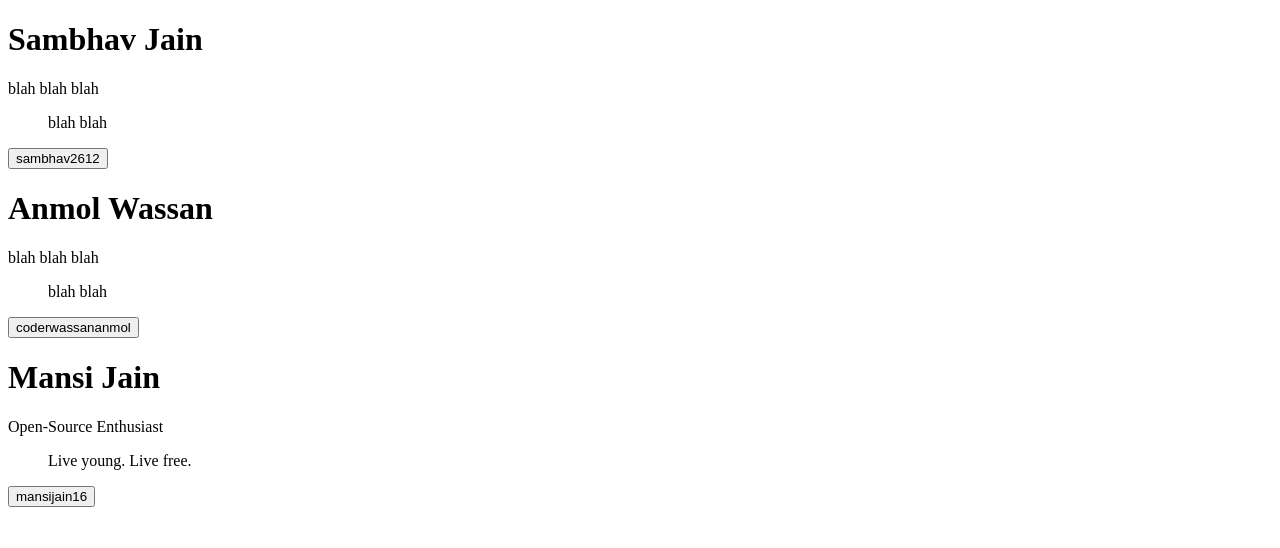
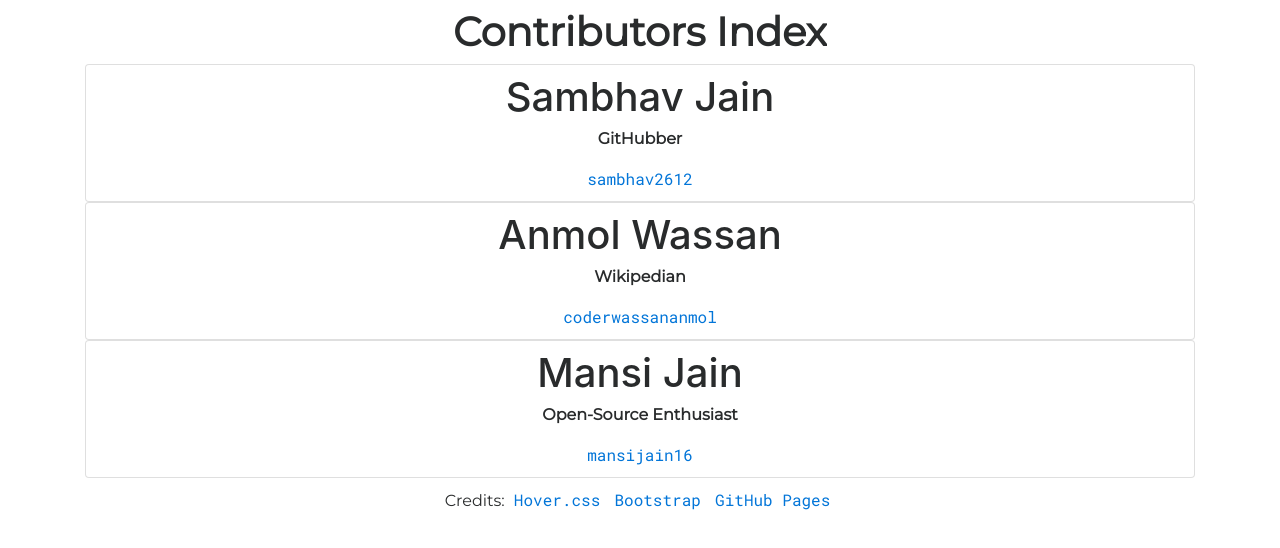
Before and after one commit to sambhav2612/app-2, a plain HTML site: page index.html in a window 1280 px wide. Drawn offline with nearby package versions, Linux system fonts and the light colour scheme.

Commit message:
additional changes to simple api for version 0.0.3

```diff
--- a/api.json
+++ b/api.json
@@ -1,8 +1,7 @@
 [
     {
         "name": "Sambhav Jain",
-        "bio": "blah blah blah",
-        "quote": "blah blah",
+        "bio": "GitHubber",
         "github_url": [
             "https://github.com/sambhav2612/"
         ],
@@ -10,8 +9,7 @@
     },
     {
         "name": "Anmol Wassan",
-        "bio": "blah blah blah",
-        "quote": "blah blah",
+        "bio": "Wikipedian",
         "github_url": [
             "https://github.com/coderwassananmol/"
         ],
@@ -20,7 +18,6 @@
     {
     "name": "Mansi Jain",
     "bio": "Open-Source Enthusiast",
-    "quote": "Live young. Live free.",
     "github_url": [
         "https://github.com/mansijain16/"
     ],
--- /dev/null
+++ b/hover.css
@@ -0,0 +1,29 @@
+.hvr-underline-from-center {
+  display: inline-block;
+  vertical-align: middle;
+  -webkit-transform: perspective(1px) translateZ(0);
+  transform: perspective(1px) translateZ(0);
+  box-shadow: 0 0 1px transparent;
+  position: relative;
+  overflow: hidden;
+}
+.hvr-underline-from-center:before {
+  content: "";
+  position: absolute;
+  z-index: -1;
+  left: 50%;
+  right: 50%;
+  bottom: 0;
+  background: #0077b5;
+  height: 4px;
+  -webkit-transition-property: left, right;
+  transition-property: left, right;
+  -webkit-transition-duration: 0.3s;
+  transition-duration: 0.3s;
+  -webkit-transition-timing-function: ease-out;
+  transition-timing-function: ease-out;
+}
+.hvr-underline-from-center:hover:before, .hvr-underline-from-center:focus:before, .hvr-underline-from-center:active:before {
+  left: 0;
+  right: 0;
+}
--- /dev/null
+++ b/index.css
@@ -0,0 +1,36 @@
+body {
+    text-align: center;
+}
+.card {
+    padding: 10px;
+    text-align: center;
+}
+#main-title {
+    font-family: 'Montserrat', sans-serif;
+    font-weight: 700;
+}
+.h1, h1 {
+    font-size: 1rem;
+}
+.h1, h1, p {
+    font-family: 'Montserrat', sans-serif;
+    font-weight: 700;
+    text-align: center;
+}
+#credits {
+    font-weight: normal;
+}
+#main-title, #credits {
+    margin: 10px;
+    text-align: center;
+}
+a {
+    font-family: 'Roboto Mono', monospace;
+    color: #0077b5;
+    padding: 5px;
+    text-align: center;
+    text-decoration: none;
+}
+a:hover {
+    text-decoration: none;
+}
--- a/index.html
+++ b/index.html
@@ -1,12 +1,29 @@
 <!DOCTYPE html>
-<html  lang="en">
+<html>
     <head>
         <meta charset="utf-8">
         <meta name="viewport" content="width=device-width, initial-scale=1.0">
-        <title>Blob</title>
+        <link rel="icon" href="next.svg">
+        <link rel="stylesheet" href="index.css" type="text/css">
+        <link rel="stylesheet" href="hover.css" type="text/css">
+
+        <link href="https://fonts.googleapis.com/css?family=Montserrat|Roboto|Roboto+Mono" rel="stylesheet">
+        <link rel="stylesheet" href="https://maxcdn.bootstrapcdn.com/bootstrap/4.0.0-beta.3/css/bootstrap.min.css" integrity="sha384-Zug+QiDoJOrZ5t4lssLdxGhVrurbmBWopoEl+M6BdEfwnCJZtKxi1KgxUyJq13dy" crossorigin="anonymous">
+
+        <title>simple-api</title>
     </head>
     <body>
+        <h1 id="main-title" class="hvr-underline-from-center">Contributors Index</h1>
         <div id="root"></div>
+        <p id="credits">Credits:
+            <a href="https://github.com/IanLunn/Hover" target="_blank">Hover.css</a>
+            <a href="https://getbootstrap.com/" target="_blank">Bootstrap</a>
+            <a href="https://pages.github.com" target="_blank">GitHub Pages</a>
+        </p>
         <script src="index.js"></script>
+
+        <script src="https://code.jquery.com/jquery-3.2.1.slim.min.js" integrity="sha384-KJ3o2DKtIkvYIK3UENzmM7KCkRr/rE9/Qpg6aAZGJwFDMVNA/GpGFF93hXpG5KkN" crossorigin="anonymous"></script>
+        <script src="https://cdnjs.cloudflare.com/ajax/libs/popper.js/1.12.9/umd/popper.min.js" integrity="sha384-ApNbgh9B+Y1QKtv3Rn7W3mgPxhU9K/ScQsAP7hUibX39j7fakFPskvXusvfa0b4Q" crossorigin="anonymous"></script>
+        <script src="https://maxcdn.bootstrapcdn.com/bootstrap/4.0.0-beta.3/js/bootstrap.min.js" integrity="sha384-a5N7Y/aK3qNeh15eJKGWxsqtnX/wWdSZSKp+81YjTmS15nvnvxKHuzaWwXHDli+4" crossorigin="anonymous"></script>
     </body>
 </html>
--- a/index.js
+++ b/index.js
@@ -14,29 +14,34 @@ request.onload = function () {
 
     if (request.status >= 200 && request.status < 404) {
         data.forEach(contri => {
-            const card = document.createElement('card');
+            const card = document.createElement('div');
             card.setAttribute('class', 'card');
 
+            const card_body = document.createElement('div');
+            card_body.setAttribute = ('class', 'card-body');
+
             const name = document.createElement('h1');
+            name.setAttribute = ('class', 'card-title');
             name.textContent = contri.name;
 
             const bio = document.createElement('p');
+            bio.setAttribute = ('class', 'card-text');
             bio.textContent = contri.bio;
 
-            const quote = document.createElement('blockquote');
-            quote.textContent = contri.quote;
-
-            const button = document.createElement('button');
-            button.textContent = contri.github_username;
-            button.addEventListener("click", function() {
+            const anchor = document.createElement('a');
+            anchor.textContent = contri.github_username;
+            anchor.href = contri.github_url;
+            anchor.target = "_blank";
+            anchor.setAttribute = ('class', 'btn btn-dark');
+            /*anchor.addEventListener("click", function() {
                 window.open(contri.github_url);
-            });
+            });*/
 
             container.appendChild(card);
-            card.appendChild(name);
-            card.appendChild(bio);
-            card.appendChild(quote);
-            card.appendChild(button);
+            card.appendChild(card_body);
+            card_body.appendChild(name);
+            card_body.appendChild(bio);
+            card_body.appendChild(anchor);
         });
     } else {
         console.log("Bad Request");
```
Also changed, not shown: next.svg (added), 1 other file.
